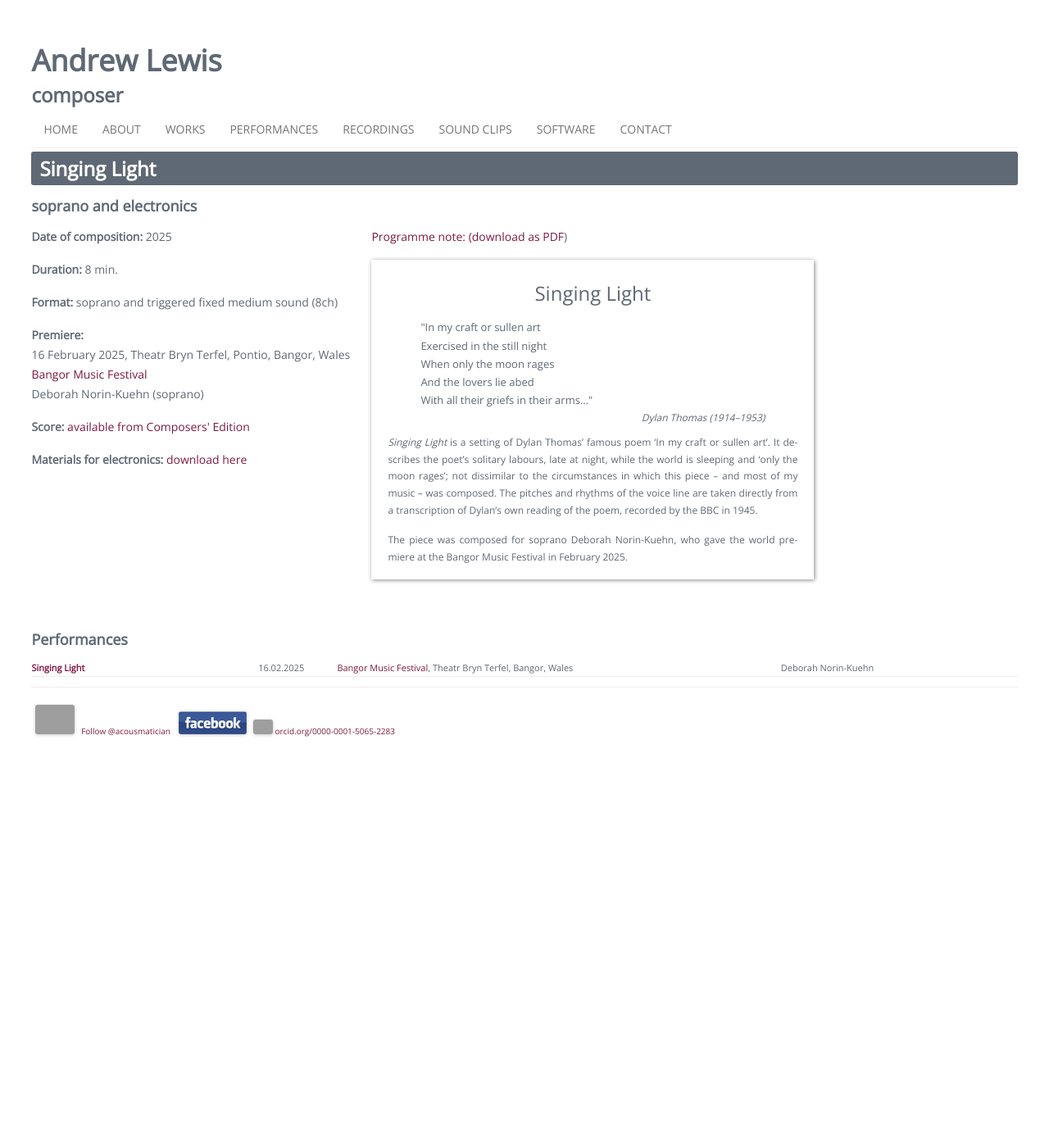
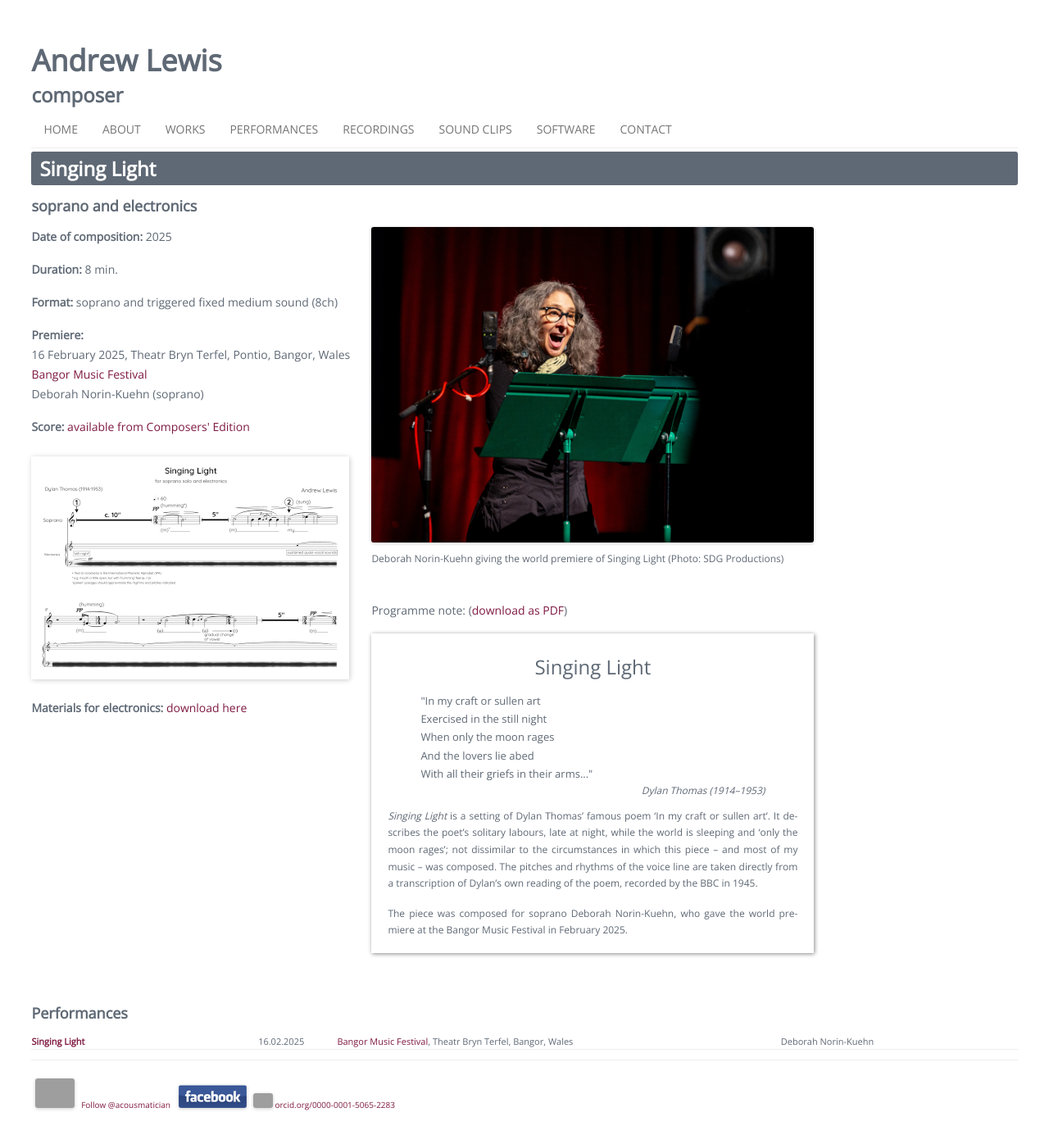
Before and after one commit to acousmatician/acousmatician.github.io, a Jekyll site: the page built from works/singing_light.html, in a window 1280 px wide. Shown: the whole page at 82% size. Built offline with Jekyll 4.4.1, drawn with Linux system fonts in a browser that asks for light colours; nearby versions of some CDN libraries; library files that are not in the unit come from our copies; before the commit the page ends 940 px from its top, so only the background shows below that; grey boxes are pictures that could not be loaded.

Commit message:
Singing Light update

```diff
--- a/works/singing_light.html
+++ b/works/singing_light.html
@@ -15,15 +15,18 @@ title: Andrew Lewis | Singing Light
             <!---<p><strong>Awards:</strong> <a href="https://www.cime-icem.net/prix-cime-2023">PRIX CIME 2023</a>, CIME-ICEM, Rethymno, Greece, 2023</p> -->
         <!--- <p><strong>Excerpt</strong><audio src="../audio/Lewis-Skyline.mp3" preload="none"></audio></a>
         </p> -->
-              <p><strong>Score:</strong> <a href="https://composersedition.com/andrew-lewis-singing-light/">available from Composers' Edition</a><br>
-
-      <p><strong>Materials for electronics:</strong> <a href="../software/singinglight">download here<br>
+              <p><strong>Score:</strong> <a href="https://composersedition.com/andrew-lewis-singing-light/">available from Composers' Edition</a><br><br>
+   <a href="https://composersedition.com/andrew-lewis-singing-light"><img class="small-image" src="../images/scores/singing_light_score.jpg"
+              alt="score"></a><br>
+      <p><strong>Materials for electronics:</strong> <a href="../software/singinglight">download here</a><br>
 
         </div>
       <div class="worksprognote">
-        <!---
-          <img class="main-image" src="../images/nezahualcoyotl.jpg" alt="Lake Nezahualcoyotl">
-        <p class="image_caption">Lake Nezahualcóyotl and the Templo de Quechula (Templo de Santiago)<br></p> --->
+          <img class="main-image" src="../images/deborah_norin_kuehn_singing_light.jpg" alt="Deborah Norin Kuehn singing">
+        <span class="image_caption"><br>
+          Deborah Norin-Kuehn giving the world premiere of Singing Light (Photo: SDG Productions)</span>
+        <p><br>
+
           <p>Programme note: (<a
             href="../prognotes/singing_light_prog.pdf">download
             as PDF</a>)</p>
```
Also changed, not shown: images/deborah_norin_kuehn_singing_light.jpg (added), images/scores/singing_light_score.jpg (added).
